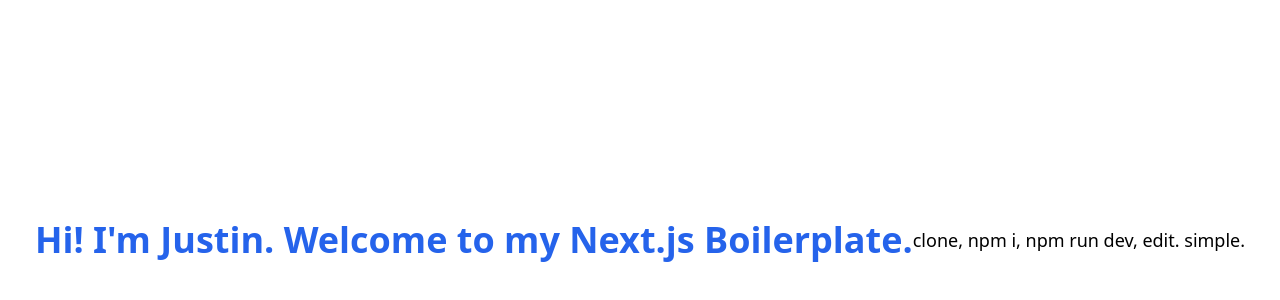
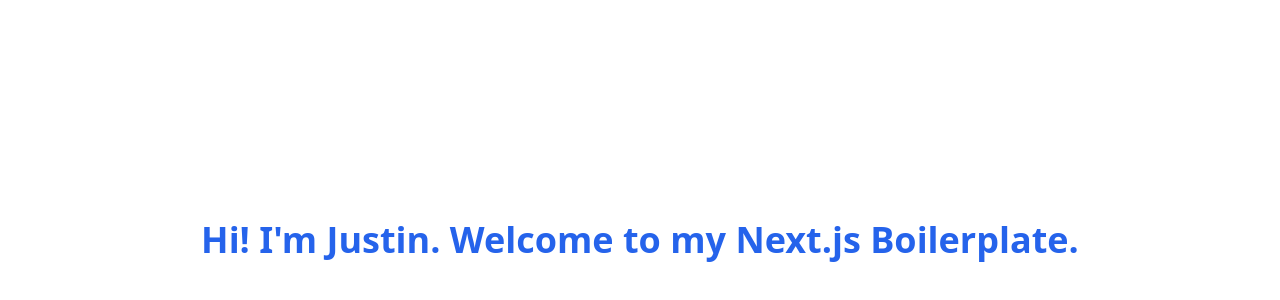
Before and after one commit to justinTsugranes/template_next-tailwind, a Next.js app: page / in a window 1280 px wide. Shown: the part 168-468 px from the top of the page. Built offline with nearby package versions, Linux system fonts and the light colour scheme.

Commit message:
it's alive!

```diff
--- a/pages/index.js
+++ b/pages/index.js
@@ -16,7 +16,6 @@
 
             <h1 className='text-4xl font-bold text-blue-600 flex items-center justify-center h-1/2 min-h-screen'>
               Hi! I'm Justin. Welcome to my Next.js Boilerplate.</h1>
-            <p>clone, npm i, npm run dev, edit. simple.</p>
 
           </div>
         </main>
```
Also changed, not shown: 1 other file (tests, documents, lock files or other folders).
